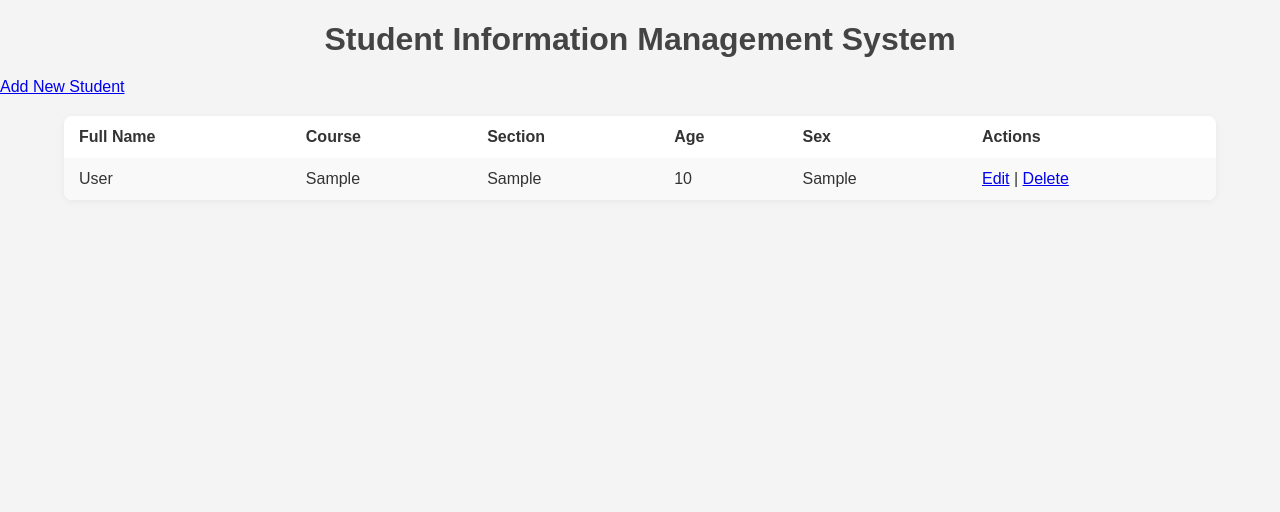
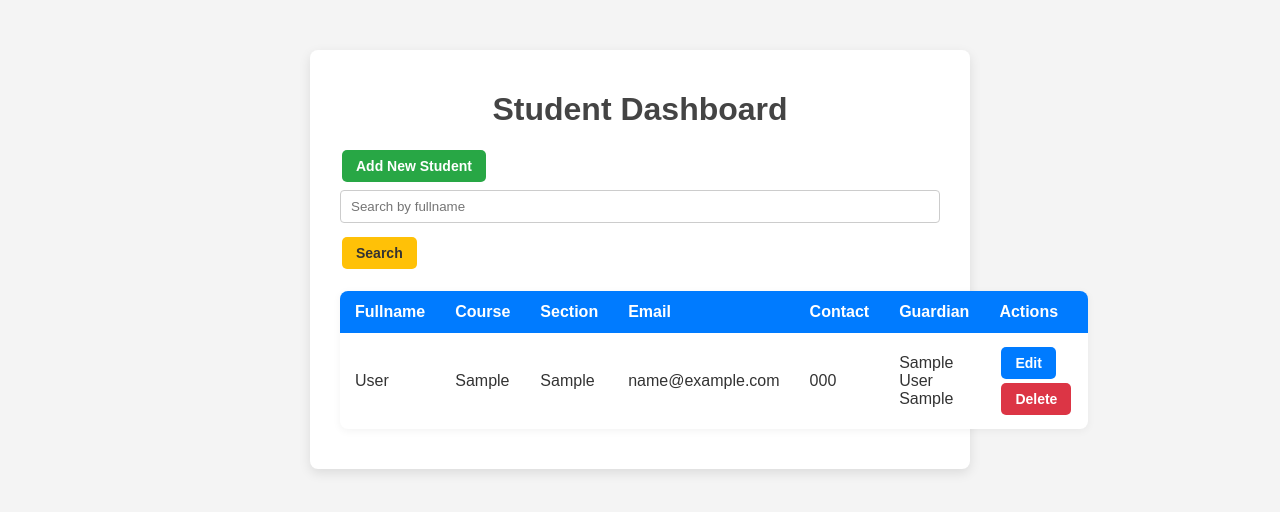
Before and after one commit to gallimbaellamea-lgtm/gallimbaella_flaskapi, a Flask app: page /index in a window 1280 px wide. Shown: the top 512 px of the page. Run offline with Flask 3, Linux system fonts and the light colour scheme; tables that the repository leaves empty hold one stand-in row (values such as "Sample post").

Commit message:
Update index.html
Signed-off-by: Ellamea <gallimbaellamea@isufst.edu.ph>

```diff
--- a/templates/index.html
+++ b/templates/index.html
@@ -1,34 +1,57 @@
 <!DOCTYPE html>
 <html>
 <head>
-    <title>Student Information Management</title>
+    <title>Student Dashboard</title>
     <link rel="stylesheet" href="{{ url_for('static', filename='style.css') }}">
 </head>
 <body>
-    <h1>Student Information Management System</h1>
-    <a href="{{ url_for('add_student') }}" class="button">Add New Student</a>
+    <div class="container">
+        <h1>Student Dashboard</h1>
+
+        <!-- Actions: Add + Search -->
+        <div class="actions">
+            <a href="{{ url_for('add_student') }}" class="btn add-btn">Add New Student</a>
+
+            <form method="get">
+                <input type="text" name="search" placeholder="Search by fullname" value="{{ request.args.get('search', '') }}">
+                <button type="submit" class="btn search-btn">Search</button>
+            </form>
+        </div>
+
+        <!-- Student Table -->
         <table>
+            <thead>
                 <tr>
-            <th>Full Name</th>
+                    <th>Fullname</th>
                     <th>Course</th>
                     <th>Section</th>
-            <th>Age</th>
-            <th>Sex</th>
+                    <th>Email</th>
+                    <th>Contact</th>
+                    <th>Guardian</th>
                     <th>Actions</th>
                 </tr>
-        {% for s in students %}
+            </thead>
+            <tbody>
+                {% for student in students %}
                 <tr>
-            <td>{{ s.fullname }}</td>
-            <td>{{ s.course }}</td>
-            <td>{{ s.section }}</td>
-            <td>{{ s.age }}</td>
-            <td>{{ s.sex }}</td>
+                    <td>{{ student.fullname }}</td>
+                    <td>{{ student.course }}</td>
+                    <td>{{ student.section }}</td>
+                    <td>{{ student.email }}</td>
+                    <td>{{ student.contact_number }}</td>
+                    <td>{{ student.guardian_name }}<br>{{ student.guardian_contact }}</td>
                     <td>
-                <a href="{{ url_for('edit_student', id=s.id) }}">Edit</a> |
-                <a href="{{ url_for('delete_student', id=s.id) }}" onclick="return confirm('Delete this student?')">Delete</a>
+                        <a href="{{ url_for('edit_student', id=student.id) }}" class="btn edit-btn">Edit</a>
+                        <a href="{{ url_for('delete_student', id=student.id) }}" class="btn delete-btn" onclick="return confirm('Are you sure?');">Delete</a>
                     </td>
                 </tr>
+                {% else %}
+                <tr>
+                    <td colspan="7" style="text-align:center;">No students found.</td>
+                </tr>
                 {% endfor %}
+            </tbody>
         </table>
+    </div>
 </body>
 </html>
```
Lines whose indentation alone changed are shown as unchanged.
